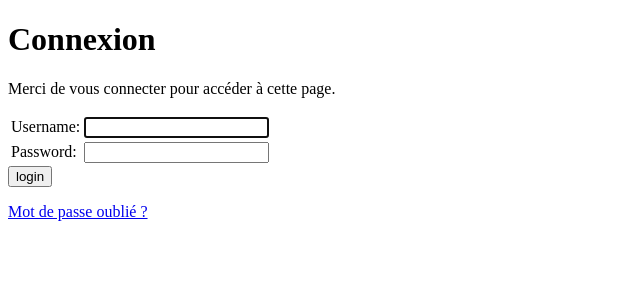
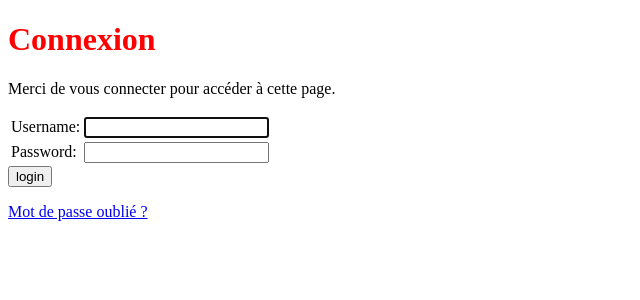
Before and after one commit to raphaeltournafond/engage-sante, a Django app: page /connexion/?next=/consultations/1/modifier/ in a window 1280 px wide. Shown: the part 26-326 px from the top of the page, without its empty margins (0-640 px from the left). Run offline with Django 5.2, Linux system fonts and the light colour scheme.

Commit message:
style: ajout config css static

```diff
--- /dev/null
+++ b/static/custom.css
@@ -0,0 +1,3 @@
+h1 {
+    color: red;
+}
--- a/templates/shared/base.html
+++ b/templates/shared/base.html
@@ -1,3 +1,4 @@
+{% load static %}
 <!DOCTYPE html>
 <html>
   <head>
@@ -6,6 +7,7 @@
         Mon Site
       {% endblock %}
     </title>
+    <link rel="stylesheet" href="{% static 'custom.css' %}" />
     {% block extra_head %}
 
     {% endblock %}
```
